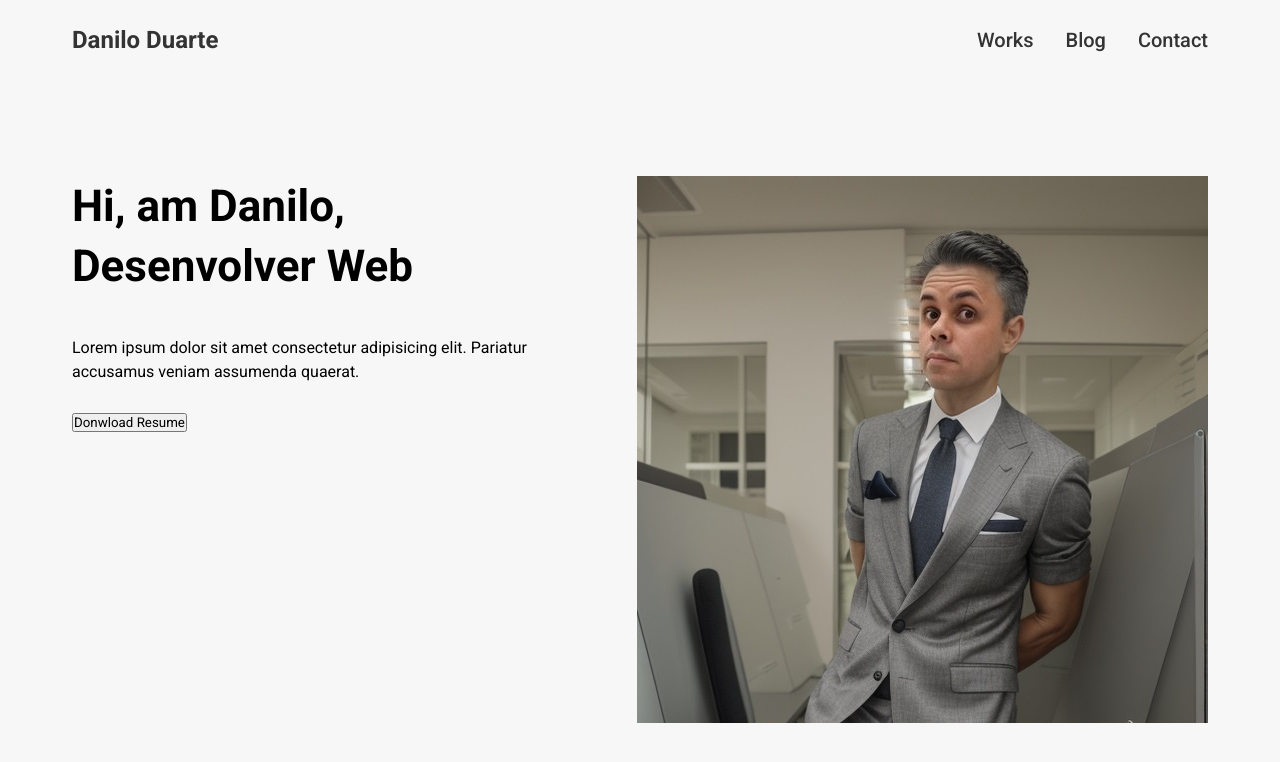
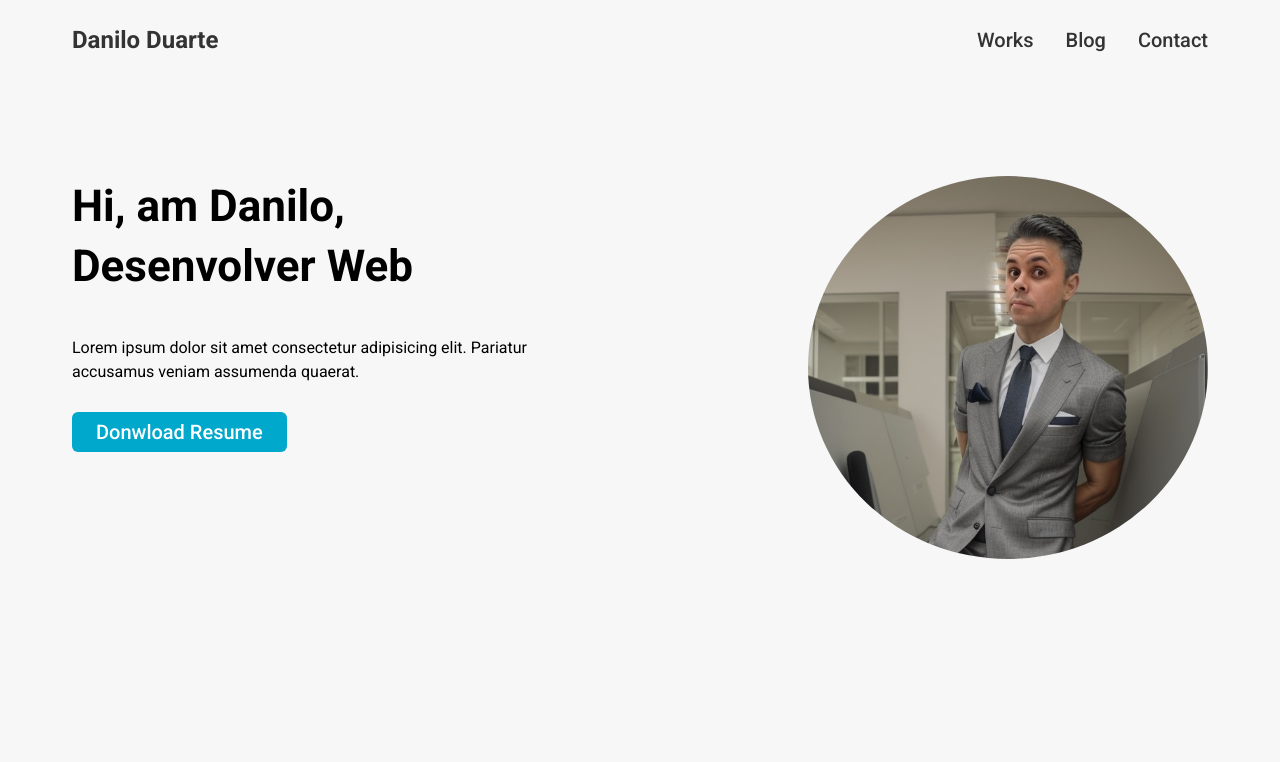
Before and after one commit to danilojduarte/FrontEndReact, a plain HTML site: page Aua-ProjetoPratico/index.html in a window 1280 px wide. Drawn offline with Linux system fonts and the light colour scheme.

Commit message:
Section banner concluída

```diff
--- a/Aua-ProjetoPratico/css/style.css
+++ b/Aua-ProjetoPratico/css/style.css
@@ -80,3 +80,17 @@ main #banner {
   max-width: 500px;
   margin-bottom: 28px;
 }
+#banner .banner-content .banner-content-btn {
+  background-color: #00a8cc;
+  font-size: 20px;
+  font-weight: 500;
+  color: #fff;
+  border-radius: 6px;
+  padding: 8px 24px;
+  border: none;
+}
+#banner .banner-img {
+  border-radius: 50%;
+  width: 100%;
+  max-width: 400px;
+}
--- a/Aua-ProjetoPratico/index.html
+++ b/Aua-ProjetoPratico/index.html
@@ -47,7 +47,7 @@
               Donwload Resume
             </button>
         </div>
-        <img src="img/WhatsApp Image 2023-11-25 at 04.06.27.jpeg" alt="Danilo Duarte">
+        <img src="img/WhatsApp Image 2023-11-25 at 04.06.27.jpeg" class="banner-img" alt="Danilo Duarte">
       </section>
     </main>
 
```
